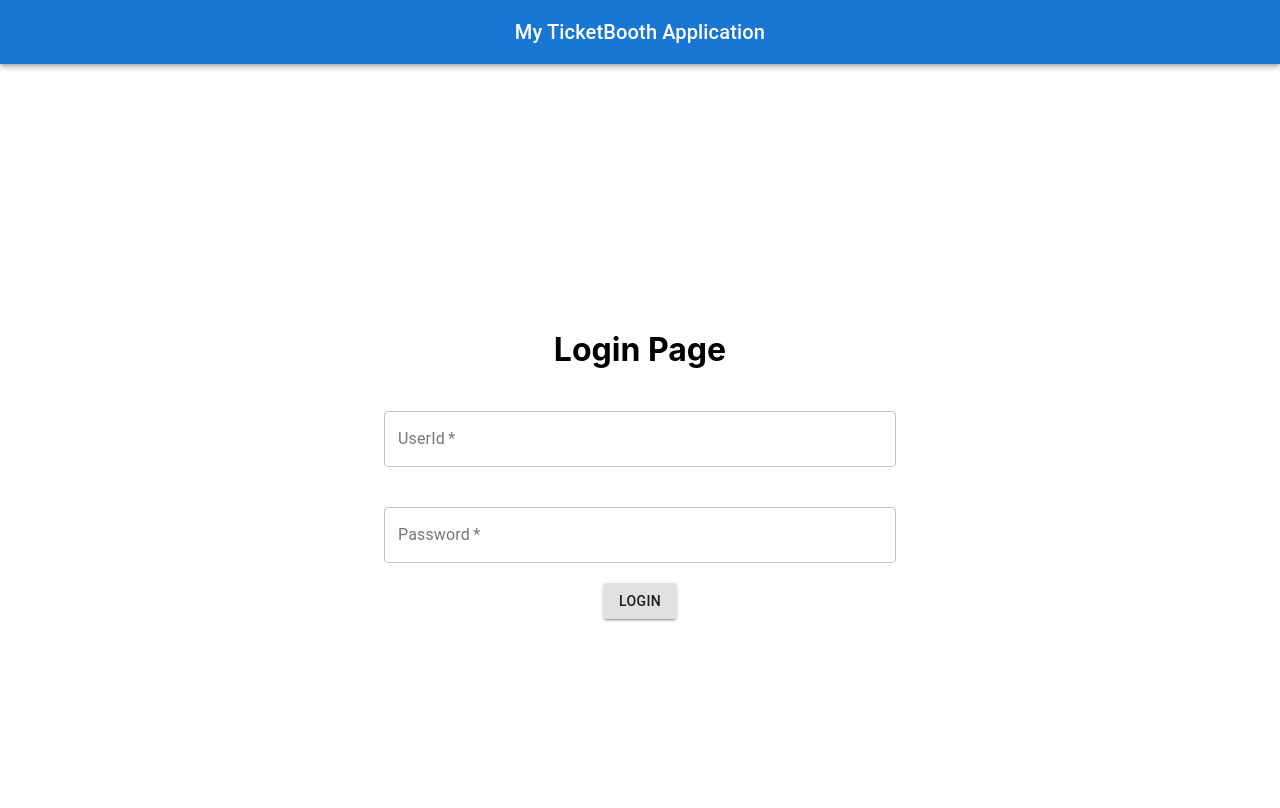
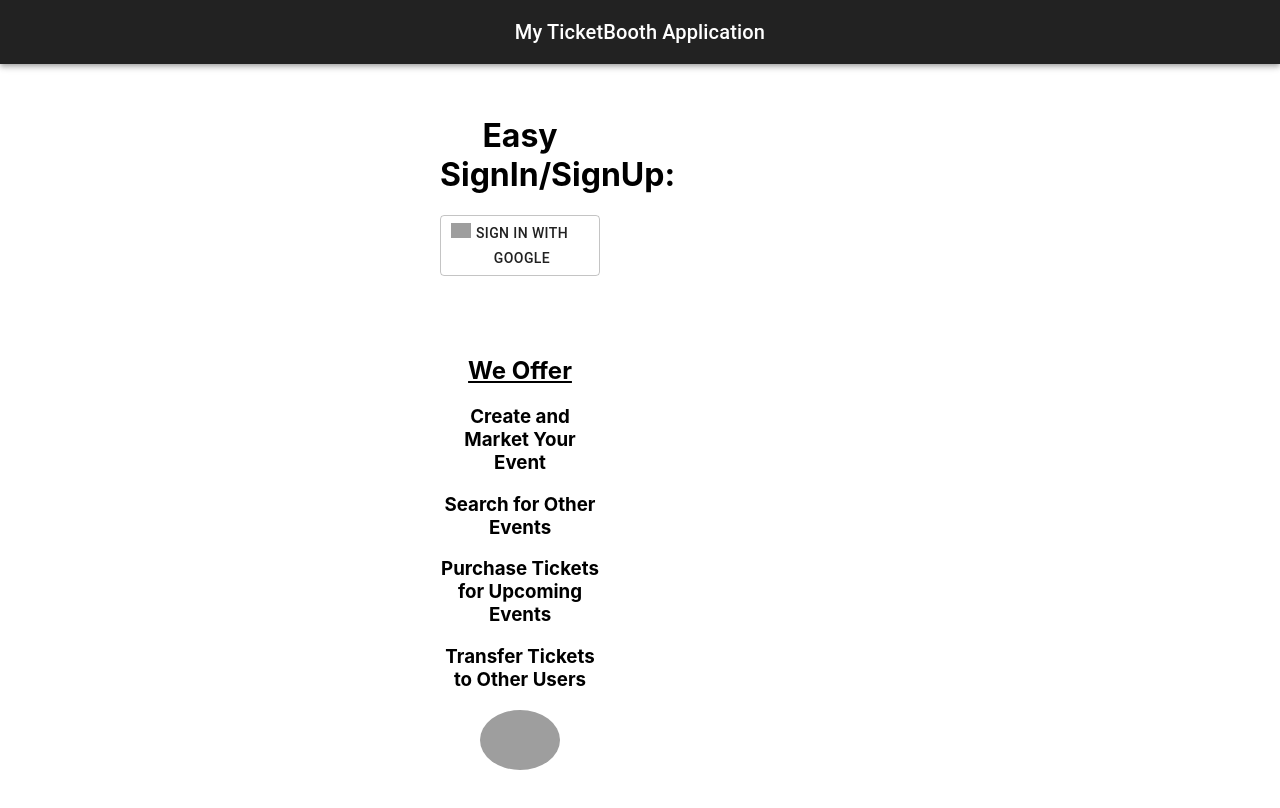
Before and after one commit to CS601-F21/project4-keshashah, a React (Create React App) app in the folder client_ticketbooth/: page / in a window 1280 px wide. Shown: the top 808 px of the page. Built offline with nearby package versions, Linux system fonts and the light colour scheme; grey boxes are pictures that could not be loaded.

Commit message:
Frontend: LandingPage update. Show event page update.

```diff
--- a/client_ticketbooth/src/components/EventPage/AllEventsPage.js
+++ b/client_ticketbooth/src/components/EventPage/AllEventsPage.js
@@ -1,8 +1,9 @@
 import React, {useEffect, useState} from 'react';
 import { useDispatch, useSelector } from 'react-redux';
+import SearchBar from "material-ui-search-bar";
 import Appbar from '../Reusables/Appbar.js';
 import EventTable from './EventTable.js';
-import {getAllEvents} from '../../state/action-creators/eventAction.js';
+import {getAllEvents, searchedEvents} from '../../state/action-creators/eventAction.js';
 import "./../style.css";
 
 const columns = [
@@ -18,7 +19,7 @@ const columns = [
 function AllEventsPage() {
     const eventDetails = useSelector((state) => state.event.events);
     const [rows, setRows] = useState([]);
-
+    const [searchText, setSearchText] = useState('')
     const dispatch = useDispatch();
 
     useEffect(() => {
@@ -43,7 +44,15 @@ function AllEventsPage() {
         <div>
             <Appbar />
             <div className="topitems">
-                <h1>Showing All Events</h1>
+                <SearchBar
+                style={{
+                  marginTop: '20px',
+                  marginBottom: '20px'}}
+                  value={searchText}
+                  onChange={(newValue) => setSearchText(newValue)}
+                  onRequestSearch={() => dispatch(searchedEvents(searchText))}
+                  onCancelSearch={() => dispatch(getAllEvents())}
+                />
                 <div className="contents">
                     <EventTable columns={columns} rows={rows}/>
                 </div>
--- a/client_ticketbooth/src/components/EventPage/CreateEventpage.js
+++ b/client_ticketbooth/src/components/EventPage/CreateEventpage.js
@@ -18,13 +18,13 @@ const CreateEventPage = () => {
     const [name, setName] = useState('');
     const [description, setDescription] = useState('');
 
-    const [startvalue, setStartValue] = React.useState(new Date(onemonthafter));
-    const [endvalue, setEndValue] = React.useState(new Date(onemonthafter.setHours(onemonthafter.getHours() +3)));
+    const [startvalue, setStartValue] = useState(new Date());
+    const [endvalue, setEndValue] = useState(new Date());
 
     const handleStartChange = (newValue) => {
       setStartValue(newValue);
-      const endValue = new Date(newValue);
-      setEndValue(endValue.setHours(endValue.getHours()+3));
+      // const endValue = new Date(newValue);
+      // setEndValue(endValue.setHours(endValue.getHours()+3));
     };
 
     const handleEndChange = (newValue) => {
@@ -38,8 +38,8 @@ const CreateEventPage = () => {
         const newevent = {
           name,
           description,
-          startTime:startvalue,
-          endTime:endvalue,
+          startTime:startvalue.toLocaleString("en-US", {timeZone: "America/Los_Angeles"}),
+          endTime:endvalue.toLocaleString("en-US", {timeZone: "America/Los_Angeles"}),
           ownerId: 1 //HARDCODED
         }
         dispatch(createEvent(newevent, history));
--- a/client_ticketbooth/src/components/LandingPage/Landingpage.js
+++ b/client_ticketbooth/src/components/LandingPage/Landingpage.js
@@ -10,7 +10,7 @@ const LandingPage = () => {
     return (
       <div>
         <Box sx={{ flexGrow: 2 }}>
-        <AppBar position="static">
+        <AppBar position="static" style={{background: '#222'}}>
         <Toolbar>
         <Typography
             variant="h6"
--- a/client_ticketbooth/src/components/LandingPage/Login.js
+++ b/client_ticketbooth/src/components/LandingPage/Login.js
@@ -1,10 +1,11 @@
 import React, { useState } from 'react';
 import { useHistory } from 'react-router-dom';
 import { makeStyles } from '@material-ui/core/styles';
-
+import GoogleLogo from '../../images/google.svg';
+import logo from '../../images/ticket2.svg';
 import {
   Grid,
-  TextField,
+  Avatar,
   Button,
 } from '@material-ui/core';
 import './../style.css';
@@ -13,8 +14,8 @@ import './../style.css';
 const useStyles = makeStyles((theme) => ({
   wrapper: {
     background: 'white',
-    padding: '20px',
-    margin: '10px',
+    // padding: '20px',
+    // margin: '10px',
     width: '40%',
     [theme.breakpoints.down('sm')]: {
       width: '95%',
@@ -44,41 +45,46 @@ const Login = () => {
 
   return (
     <div>
-        <div className="mainarea">
-          <Grid className={classes.wrapper}>
-            <h1>Login Page</h1>
-            <TextField
-              label='UserId'
-              variant="outlined"
-              fullWidth
-              required
-              value={userId}
-              onChange={(e) => {
-                handleOnChangeUserId(e);
-              }}
-              style={{margin:'20px auto', background:'white'}}
-            />
-            <TextField
-              label='Password'
-              variant="outlined"
-              placeholder='Enter password'
-              type='password'
-              fullWidth
-              required
-              value={password}
-              onChange={(e) => {
-                handleOnChangePassword(e);
-              }}
-              style={{margin:'20px auto', background:'white'}}
-            />
+        <div className="login">
 
-            <Button variant="contained"
-                onClick={(e) => { onLoginButtonClick(e); }}>
-                  Login
-            </Button>
+            <Grid className={classes.wrapper}>
 
-            {/* <a href="/Signup" className='loginAnchor'>New user? Register Here</a> */}
+            <h1>Easy SignIn/SignUp: </h1>
+
+            <Button
+                  variant="outlined"
+                  fullWidth
+                  startIcon={(
+                    <img
+                      src={GoogleLogo}
+                      width="20px"
+                      style={{ position: 'absolute', left: 10, top: 7 }}
+                      alt="Google Logo"
+                    />
+                  )}
+                  onClick={(e) => { onLoginButtonClick(e); }}
+             >
+                  Sign in with Google
+                </Button>
+
+                      <br/>      <br/>      <br/>      <br/>
+                      <p>
+                        <h2> <u>We Offer </u></h2>
+                <h3> Create and Market Your Event </h3>
+                <h3> Search for Other Events </h3>
+                <h3> Purchase Tickets for Upcoming Events </h3>
+                <h3> Transfer Tickets to Other Users </h3>
+          </p>
+                <Avatar style={{display: 'blue',
+                margin: '0 auto',
+                marginBottom: '4rem',
+                width: '50%',
+                height: '50%'
+                }} src={logo} alt='Kesha Shah' />
+
+
             </Grid>
+
           </div>
     </div>
   );
--- a/client_ticketbooth/src/components/Reusables/Appbar.js
+++ b/client_ticketbooth/src/components/Reusables/Appbar.js
@@ -21,6 +21,7 @@ import ConfirmationNumberIcon from '@material-ui/icons/ConfirmationNumber';
 import AddIcon from '@mui/icons-material/Add';
 import PersonIcon from '@mui/icons-material/Person';
 import LogoutIcon from '@mui/icons-material/Logout';
+import logo from '../../images/ticket.svg';
 
  const useStyles = makeStyles(theme=>({
   menuSliderContainer: {
@@ -84,7 +85,7 @@ const Appbar = () => {
         className={classes.menuSliderContainer}
         onClick={toggleSlider(slider, false)}
     >
-        <Avatar className={classes.avatar} alt='Kesha Shah' />
+        <Avatar className={classes.avatar} src={logo} alt='Kesha Shah' />
         <Divider />
         <List>
             {menuItems.map((listItem, key) => (
@@ -99,16 +100,17 @@ const Appbar = () => {
 
   return (
     <Box sx={{ flexGrow: 1 }}>
-      <AppBar position="static">
+      <AppBar position="static" style={{background: '#222', color: '#fff'}}>
         <Toolbar>
           <IconButton
             size="large"
             edge="start"
             color="inherit"
             aria-label="open drawer"
+            onClick={toggleSlider('left', true)}
             sx={{ mr: 2 }}
           >
-            <MenuIcon onClick={toggleSlider('left', true)} />
+            <MenuIcon />
           </IconButton>
           <MobileeRightMenuSlider open={state.left}
                 onClose={toggleSlider('left', false)}
@@ -124,7 +126,7 @@ const Appbar = () => {
           >
             My TicketBooth Application
           </Typography>
-          {/* <img style={{cursor: 'pointer'}} width='120' height='80' alt='' onClick={() => {history.push('/');}}/> */}
+          <img style={{cursor: 'pointer'}} width='120' height='80' alt='' src={logo} onClick={() => {history.push('/');}}/>
         </Toolbar>
       </AppBar>
     </Box>
--- a/client_ticketbooth/src/state/action-creators/eventAction.js
+++ b/client_ticketbooth/src/state/action-creators/eventAction.js
@@ -27,6 +27,21 @@ export const getAllEvents = () => async (dispatch) => {
       });
   };
 
+  export const searchedEvents = (searchedText) => async (dispatch) => {
+    axios.get(`${server}/api/event/search/${searchedText}`)
+      .then((response) => {
+        dispatch({
+          type: GET_ALL_EVENTS,
+          payload: response.data
+        })
+        return true;
+      })
+      .catch((err) => {
+        alert(err);
+        return false;
+      });
+  };
+
   export const getAllEventsForUser = (userId) => async (dispatch) => {
     axios.get(`${server}/api/event/user/${userId}`)
       .then((response) => {
@@ -42,8 +57,8 @@ export const getAllEvents = () => async (dispatch) => {
       });
   };
 
-  export const transferTicket = (eventId, fromUserdId, toUserId, ticket) => async (dispatch) => {
-    axios.post(`${server}/api/ticket/${toUserId}`, ticket)
+  export const transferTicket = (eventId, fromUserdId, toUserEmail, ticket) => async (dispatch) => {
+    axios.post(`${server}/api/ticket/transfer/${toUserEmail}`, ticket)
       .then((response) => {
         alert(response.data);
         dispatch(getTotalPurchased(eventId, fromUserdId))
@@ -87,6 +102,19 @@ export const getAllEvents = () => async (dispatch) => {
 
   export const createEvent = (newevent, history) => async (dispatch) => {
     axios.post(`${server}/api/event/`, newevent)
+      .then((response) => {
+        alert(response.data);
+        history.push('/AllEvents');
+        return true;
+      })
+      .catch((err) => {
+        alert(err);
+        return false;
+      });
+  };
+
+  export const editEvent = (newevent, history) => async (dispatch) => {
+    axios.put(`${server}/api/event/`, newevent)
       .then((response) => {
         alert(response.data);
         history.push('/AllEvents');
@@ -154,8 +182,8 @@ export const getAllEvents = () => async (dispatch) => {
       });
   };
 
-  export const getAllUsers = () => async (dispatch) => {
-    axios.get(`${server}/api/user/allEmails`)
+  export const getAllUsers = (userId) => async (dispatch) => {
+    axios.get(`${server}/api/user/allEmailsExcept/${userId}`)
       .then((response) => {
         dispatch({
           type: GET_ALL_USERS,
```
Also changed, not shown: client_ticketbooth/src/components/EventPage/ShowEventDetails.js (+22 -15 lines), client_ticketbooth/src/components/ProfilePage/UpdateProfile.js (+8 -4 lines).
